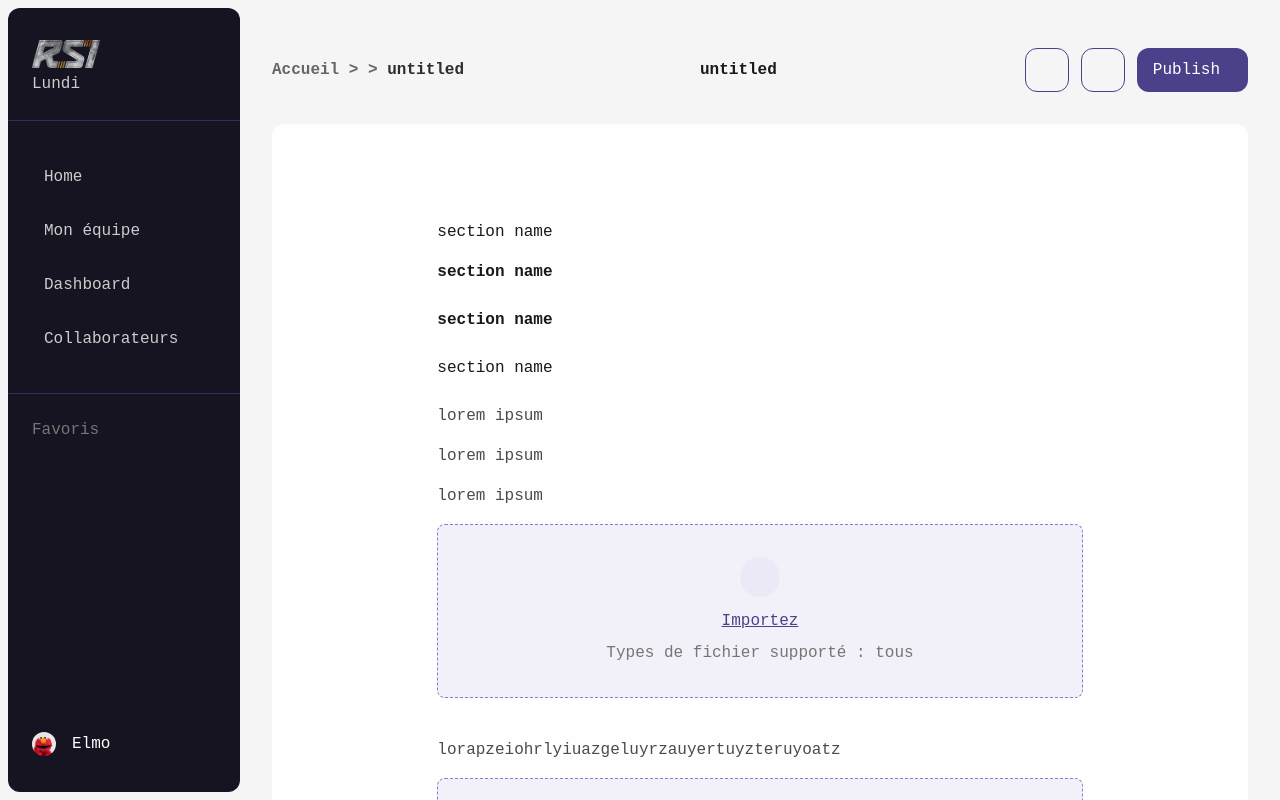
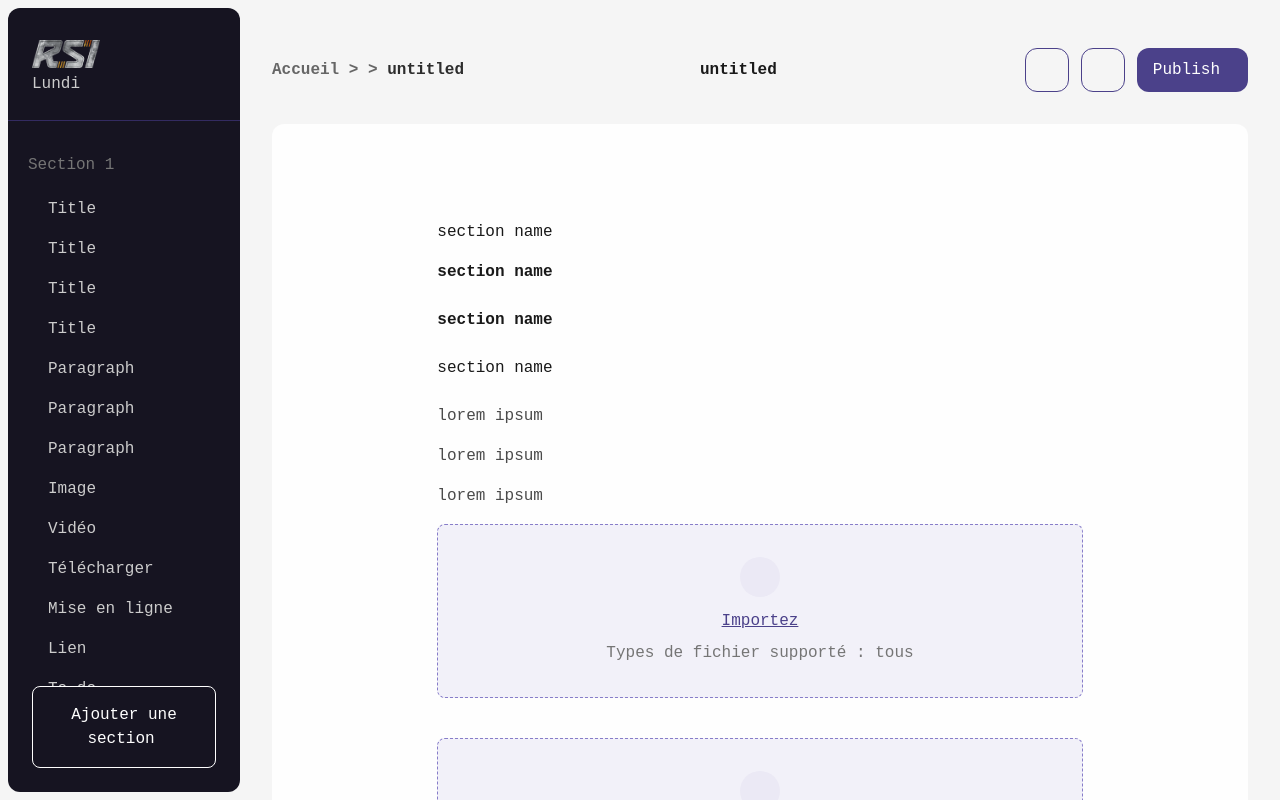
Before and after one commit to eltha9/lundi-app, a Vue app: page /templates/1 in a window 1280 px wide. Built offline with nearby package versions, Linux system fonts and the light colour scheme; sample sign-in values are in the browser's storage.

Commit message:
wip templater

```diff
--- a/src/components/lundi-uiKit/Button.vue
+++ b/src/components/lundi-uiKit/Button.vue
@@ -179,7 +179,7 @@
 						"--border-pressed": color["500"],
 						"--text-pressed": color["700"],
 						// on focus
-						"--bg-focus": tailwindConfig.theme.colors.greyscale.white,
+						"--bg-focus": "",
 						"--border-focus": color["500"],
 						"--text-focus": color["700"],
 						// disable
--- a/src/router/index.js
+++ b/src/router/index.js
@@ -87,22 +87,6 @@ const routes = [
                 }
 			},
 			{
-				path: '/templates/:id',
-				name: 'dashboard-templates',
-				component: () => import('../views/Dashboard/subViews/Templates/index.vue'),
-                meta:{
-                    role:[]
-                }
-			},
-			{
-				path: '/templates/create/:teamId',
-				name: 'dashboard-templates-create',
-				component: () => import('../views/Dashboard/subViews/Templates/index.vue'),
-                meta:{
-                    role:["editor","admin"]
-                }
-			},
-			{
 				path: '/analytics',
 				name: 'dashboard-analytics',
 				component: () => import('../views/Dashboard/subViews/Analytics/index.vue'),
@@ -136,6 +120,22 @@ const routes = [
 			},
 		],
 	},
+    {
+        path: '/templates/:id',
+        name: 'dashboard-templates',
+        component: () => import('../views/Dashboard/subViews/Templates/index.vue'),
+        meta:{
+            role:[]
+        }
+    },
+    {
+        path: '/templates/create/:teamId',
+        name: 'dashboard-templates-create',
+        component: () => import('../views/Dashboard/subViews/Templates/index.vue'),
+        meta:{
+            role:["editor","admin"]
+        }
+    },
 ];
 
 const router = new VueRouter({
--- a/src/store/index.js
+++ b/src/store/index.js
@@ -116,6 +116,8 @@ export default new Vuex.Store({
         if (data) context.commit("setDialogData", data);
     },
     closeDialog(context) {
+        if(context.state.dialogType === "saveTemplate")context.state.dialogData.callBack(false)
+
         context.commit("setIsDialogOpen", false);
         context.commit("setDialogType", null);
         context.commit("setDialogData", {});
@@ -132,6 +134,7 @@ export default new Vuex.Store({
     // save templatre
     saveTemplate(context) {
         context.dispatch("closeDialog")
+        context.state.dialogData.callBack()
 
     },
     // publish template
--- a/src/views/Dashboard/subViews/Templates/index.vue
+++ b/src/views/Dashboard/subViews/Templates/index.vue
@@ -1,5 +1,136 @@
 <template>
-	<main class="main-view dashboard template-drawer" :class="isSidebarCollapsed ? 'collapsed ' : ''">
+	<div class="flex dash-container">
+		<div class="left-bar">
+			<sidebar v-if="role === 'onboardee'" />
+			<div v-else class="sidebar bg-primary-900 text-greyscale-400 pt-8 flex flex-col justify-between">
+				<div class="top flex flex-col flex-1">
+					<div class="top-logo px-6 pb-6 flex flex-col">
+						<div class="flex items-center mb-1 text-greyscale-200 corp-name justify-between">
+							<div v-if="compagnie.logo.trim() !== ''" class="logo w-full">
+								<img :src="compagnie.logo" alt="" class="h-7" />
+							</div>
+							<span v-else class="salva-h3 truncate">{{ compagnie.name }}</span>
+						</div>
+						<span class="text-greyscale-400 sato-l-s">Lundi</span>
+					</div>
+					<!-- drawer -->
+					<div v-if="isMenuAdd" class="top-menu menu-list flex flex-col py-8 px-5 flex-1">
+						<!-- typo -->
+						<div class="add-menu sato-l-l mb-6">
+							<h6 class="sato-l-m">Typographie</h6>
+							<button @click="addTitle">
+								<i class="icon-text mr-3"></i>
+								Titre
+							</button>
+							<button @click="addParagraph">
+								<i class="icon-fog mr-3"></i>
+								Paragraph
+							</button>
+						</div>
+						<!-- media -->
+						<div class="add-menu sato-l-l mb-6">
+							<h6 class="sato-l-m">Média</h6>
+							<button @click="addImage">
+								<i class="icon-image mr-3"></i>
+								Image
+							</button>
+							<button @click="addVideo">
+								<i class="icon-webcam mr-3"></i>
+								Vidéo
+							</button>
+						</div>
+						<!-- productivité -->
+						<div class="add-menu sato-l-l mb-6">
+							<h6 class="sato-l-m">Productivité</h6>
+							<button @click="addTodo">
+								<i class="icon-list mr-3"></i>
+								To-Do
+							</button>
+						</div>
+						<!-- document -->
+						<div class="add-menu sato-l-l mb-6">
+							<h6 class="sato-l-m">Documents</h6>
+							<button @click="addDownload">
+								<i class="icon-download mr-3"></i>
+								Télécharger
+							</button>
+							<button @click="addUpload">
+								<i class="icon-export mr-3"></i>
+								Mise en ligne
+							</button>
+						</div>
+						<!-- autres -->
+						<div class="add-menu sato-l-l mb-6">
+							<h6 class="sato-l-m">Autres</h6>
+							<button @click="addLink">
+								<i class="icon-link mr-3"></i>
+								Lien
+							</button>
+						</div>
+					</div>
+					<div v-else class="top-menu menu-list flex-1 miam-menu">
+						<div class="miam-drawer py-8 px-5 flex flex-col">
+							<div v-for="(section, i) in template.content" class="section-menu sato-l-m text-greyscale-400" :key="i">
+								<h6 class="sato-l-m">Section {{ i + 1 }}</h6>
+								<template v-for="(item, j) in section">
+									<div v-if="item.type[0] === 'h'" :key="i + '-' + j">
+										<i class="icon-text mr-3"></i>
+										Title
+									</div>
+									<div v-else-if="item.type === 'p'" :key="i + '-' + j">
+										<i class="icon-fog mr-3"></i>
+										Paragraph
+									</div>
+									<div v-else-if="item.type === 'img'" :key="i + '-' + j">
+										<i class="icon-image mr-3"></i>
+										Image
+									</div>
+									<div v-else-if="item.type === 'video'" :key="i + '-' + j">
+										<i class="icon-webcam mr-3"></i>
+										Vidéo
+									</div>
+									<div v-else-if="item.type === 'toDo'" :key="i + '-' + j">
+										<i class="icon-list mr-3"></i>
+										To-do
+									</div>
+									<div v-else-if="item.type === 'download'" :key="i + '-' + j">
+										<i class="icon-download mr-3"></i>
+										Télécharger
+									</div>
+									<div v-else-if="item.type === 'upload'" :key="i + '-' + j">
+										<i class="icon-export mr-3"></i>
+										Mise en ligne
+									</div>
+									<div v-else-if="item.type === 'link'" :key="i + '-' + j">
+										<i class="icon-link mr-3"></i>
+										Lien
+									</div>
+									<div v-else :key="i + '-' + j"></div>
+								</template>
+								<button @click="addToSection(i)" class="add-to-section">
+									<i class="icon-add text-ternary-300 mr-2.5"></i>
+									Ajouter un élément
+								</button>
+							</div>
+						</div>
+					</div>
+				</div>
+
+				<div class="bottom menu-list flex flex-col px-6 pb-6">
+					<button
+						class="text-greyscale-white salva-l-m py-4"
+						style="border-radius: 8px; border: 1px solid"
+						@click="isMenuAdd ? (isMenuAdd = !isMenuAdd) : addSection()"
+					>
+						{{ !isMenuAdd ? "Ajouter une section" : "Retour" }}
+
+						<i v-if="!isMenuAdd" class="icon-add ml-1.5"></i>
+					</button>
+				</div>
+			</div>
+		</div>
+		<div class="flex-1">
+			<main class="main-view dashboard template-drawer">
 				<div class="content flex flex-col w-full h-full">
 					<div class="flex justify-between items-center mb-8">
 						<div class="satol-l-l font-bold text-greyscale-600">
@@ -59,9 +190,20 @@
 					</div>
 				</div>
 			</main>
+		</div>
+	</div>
 </template>
 
 <style lang="scss" scoped>
+	.dash-container {
+		box-sizing: border-box;
+		width: 100%;
+		height: 100%;
+
+		.left-bar {
+			padding: 8px 0 8px 8px;
+		}
+	}
 	.template-drawer {
 		.content {
 			grid-column: 1/13;
@@ -93,30 +235,109 @@
 			outline: solid 1px #e5e5e5;
 		}
 	}
+	.sidebar {
+		box-sizing: border-box;
+		height: 100%;
+		width: 232px;
+		border-radius: 12px;
+
+		.menu-list {
+			gap: 8px;
+		}
+
+		.top {
+			.top-logo {
+				box-sizing: border-box;
+				@apply text-primary-700;
+				border-bottom: 1px solid;
+			}
+		}
+		.bottom {
+			gap: 0;
+			.bottom-user {
+				padding: 40px 24px 36px 24px;
+
+				display: flex;
+				justify-content: space-between;
+				align-items: center;
+			}
+		}
+	}
+	.add-menu,
+	.section-menu {
+		h6 {
+			@apply text-greyscale-500 mb-3;
+		}
+		button:not(.add-to-section) {
+			width: 100%;
+			display: flex;
+			justify-content: left;
+			padding: 8px 12px;
+			margin-bottom: 4px;
+			will-change: background;
+			transition: background 0.2s ease-in;
+			@apply text-greyscale-500;
+			border-radius: 8px;
+			i {
+				font-size: 24px;
+			}
+			&:hover {
+				@apply bg-light-20 text-light-80;
+			}
+		}
+		div,
+		button.add-to-section {
+			width: 100%;
+			display: flex;
+			justify-content: left;
+			padding: 8px;
+			will-change: background;
+			transition: background 0.2s ease-in;
+			border-radius: 8px;
+			i {
+				font-size: 16px;
+			}
+			&:hover {
+				@apply bg-light-20 text-greyscale-white;
+			}
+		}
+	}
+	.miam-menu {
+		overflow-y: auto;
+		position: relative;
+		.miam-drawer {
+			position: absolute;
+			width: 100%;
+			top: 0;
+			left: 0;
+		}
+	}
 </style>
 
 <script>
-	import {mapState} from 'vuex';
-	import Btn from '@/components/lundi-uiKit/Button.vue';
-	import LCheckbox from '@/components/lundi-uiKit/inputs/L-checkbox.vue';
-	import LFile from '@/components/lundi-uiKit/inputs/L-file.vue';
-	import LMenu from '@/components/lundi-uiKit/L-Menu.vue';
+	import { mapState } from "vuex";
+	import Btn from "@/components/lundi-uiKit/Button.vue";
+	import LCheckbox from "@/components/lundi-uiKit/inputs/L-checkbox.vue";
+	import LFile from "@/components/lundi-uiKit/inputs/L-file.vue";
+	import LMenu from "@/components/lundi-uiKit/L-Menu.vue";
+	import Sidebar from "@/views/Dashboard/Sidebar/index.vue";
+	// template components
+	import TP from "./components/t-p.vue";
+	import TH from "./components/t-h.vue";
+	import TContent from "./components/t-h.vue";
+	import TTodo from "./components/t-h.vue";
+	import TLink from "./components/t-h.vue";
+	import TDownload from "./components/t-h.vue";
+	import TUpload from "./components/t-h.vue";
 
-	// template components
-	import TP from './components/t-p.vue';
-	import TH from './components/t-h.vue';
-	import TContent from './components/t-h.vue';
-	import TTodo from './components/t-h.vue';
-	import TLink from './components/t-h.vue';
-	import TDownload from './components/t-h.vue';
-	import TUpload from './components/t-h.vue';
 	export default {
-		name: 'DashboardTemplates',
+		name: "DashboardTemplates",
 		components: {
 			Btn,
 			LCheckbox,
 			LFile,
 			LMenu,
+			Sidebar,
 			// template components
 			TP,
 			TH,
@@ -126,83 +347,78 @@
 			TDownload,
 			TUpload,
 		},
-		computed: {
-			...mapState(['isSidebarCollapsed']),
-		},
 		data() {
 			return {
 				canEdit: true,
 				templateId: null,
-				teamId: '',
+				section: 0,
+				addToSectionNb: null,
+				teamId: "",
+				isMenuAdd: false,
 				template: {
-					name: 'untitled',
+					name: "untitled",
 					content: [
 						[
 							{
-								type: 'h1',
-								str: 'section name',
+								type: "h1",
+								str: "section name",
 							},
 							{
-								type: 'h2',
-								str: 'section name',
+								type: "h2",
+								str: "section name",
 							},
 							{
-								type: 'h3',
-								str: 'section name',
+								type: "h3",
+								str: "section name",
 							},
 							{
-								type: 'h4',
-								str: 'section name',
+								type: "h4",
+								str: "section name",
 							},
 							{
-								type: 'p',
-								subType: '',
-								str: 'lorem ipsum',
+								type: "p",
+								subType: "",
+								str: "lorem ipsum",
 							},
 							{
-								type: 'p',
-								subType: 'italic',
-								str: 'lorem ipsum',
+								type: "p",
+								subType: "italic",
+								str: "lorem ipsum",
 							},
 							{
-								type: 'p',
-								subType: 'bold',
-								str: 'lorem ipsum',
+								type: "p",
+								subType: "bold",
+								str: "lorem ipsum",
 							},
 							{
-								type: 'img',
-								fileName: '',
-								fileUrl: '',
+								type: "img",
+								fileName: "",
+								fileUrl: "",
 							},
 							{
-								type: 'p',
-								subType: '',
-								str: 'lorapzeiohrlyiuazgeluyrzauyertuyzteruyoatz',
+								type: "video",
+								fileName: "",
+								fileUrl: "",
 							},
 							{
-								type: 'video',
-								fileName: '',
-								fileUrl: '',
+								type: "download",
+								fileName: "",
+								fileUrl: "",
 							},
 							{
-								type: 'download',
-								fileName: '',
-								fileUrl: '',
+								type: "upload",
+								fileName: "",
+								fileUrl: "",
 							},
 							{
-								type: 'upload',
-								fileName: '',
-								fileUrl: '',
+								type: "link",
+								url: "",
 							},
 							{
-								type: 'link',
-								url: '',
-							},
-							{
-								type: 'toDo',
+								type: "toDo",
 								items: [
 									{
-										str: '',
+										str: "",
 										checked: false,
 									},
 								],
@@ -212,9 +428,92 @@
 				},
 			};
 		},
+		computed: {
+			...mapState(["role", "compagnie", "openDialog"]),
+		},
 		beforeMount() {
 			if (this.$route.params.id) this.templateId = this.$route.params.id;
 			if (this.$route.params.teamId) this.teamId = this.$route.params.teamId;
+			if (this.role === "onboardee") this.canEdit = false;
+		},
+		beforeRouteLeave(to, from, next) {
+			this.openDialog("saveTemplate", { callBack: next });
+		},
+		mounted() {},
+		methods: {
+			addTitle() {
+				this.template.content[this.addToSectionNb].push({
+					type: "h1",
+					str: "Votre titre",
+				});
+				this.isMenuAdd = false;
+			},
+			addParagraph() {
+				this.template.content[this.addToSectionNb].push({
+					type: "p",
+					subType: "",
+					str: "Votre text",
+				});
+				this.isMenuAdd = false;
+			},
+			addImage() {
+				this.template.content[this.addToSectionNb].push({
+					type: "img",
+					fileName: "",
+					fileUrl: "",
+				});
+				this.isMenuAdd = false;
+			},
+			addVideo() {
+				this.template.content[this.addToSectionNb].push({
+					type: "video",
+					fileName: "",
+					fileUrl: "",
+				});
+				this.isMenuAdd = false;
+			},
+			addTodo() {
+				this.template.content[this.addToSectionNb].push({
+					type: "toDo",
+					items: [
+						{
+							str: "text a check",
+							checked: false,
+						},
+					],
+				});
+				this.isMenuAdd = false;
+			},
+			addDownload() {
+				this.template.content[this.addToSectionNb].push({
+					type: "download",
+					fileName: "",
+					fileUrl: "",
+				});
+				this.isMenuAdd = false;
+			},
+			addUpload() {
+				this.template.content[this.addToSectionNb].push({
+					type: "upload",
+					fileName: "",
+					fileUrl: "",
+				});
+				this.isMenuAdd = false;
+			},
+			addLink() {
+				this.template.content[this.addToSectionNb].push({
+					type: "link",
+					url: "",
+				});
+				this.isMenuAdd = false;
+			},
+			addSection() {
+				this.template.content.push([]);
+			},
+			addToSection(id) {
+				this.addToSectionNb = id;
+				this.isMenuAdd = true;
+			},
 		},
 	};
 </script>
```
Lines whose indentation alone changed are shown as unchanged.
